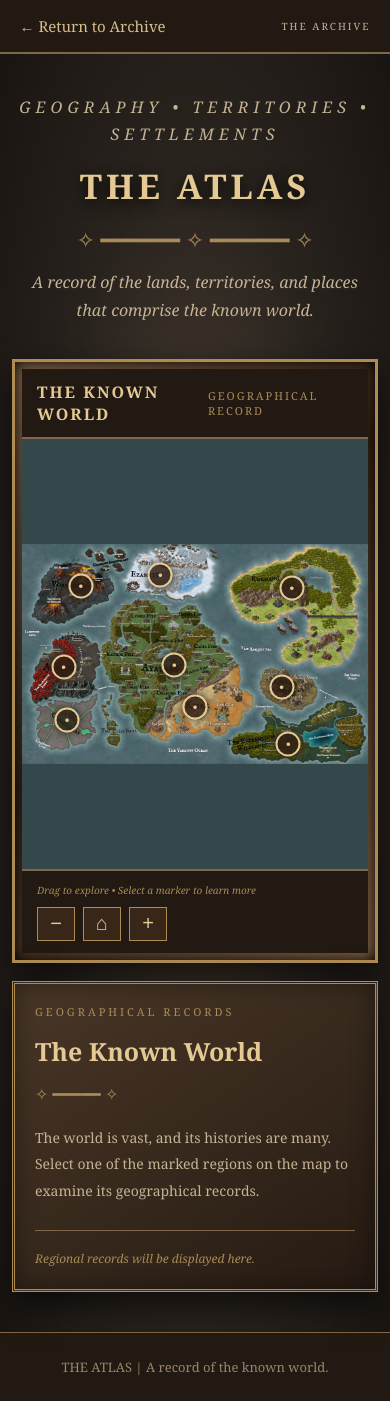
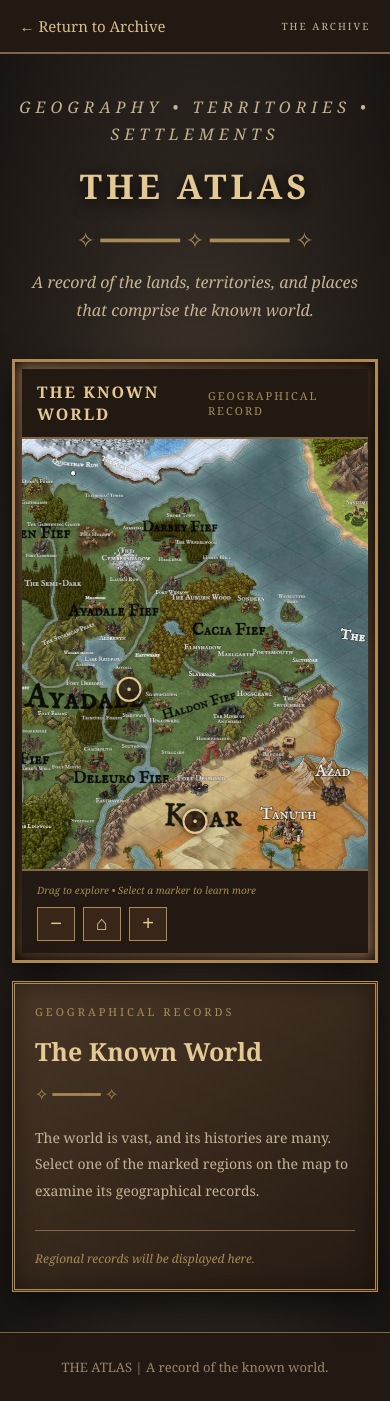
Before and after one commit to RealGeekfI/realgeekfi.github.io, a Jekyll site: the page archive/atlas.html, which Jekyll copies as it is, in a window 390 px wide. Built offline with Jekyll 4.4.1, drawn with Linux system fonts in a browser that asks for light colours.

Commit message:
Update atlas.html

```diff
--- a/archive/atlas.html
+++ b/archive/atlas.html
@@ -170,19 +170,20 @@
             cursor: grabbing;
         }
 
-        .map-content {
-            position: absolute;
-            top: 50%;
-            left: 50%;
 
-            width: min(100%, 1400px);
+.map-content {
+    position: absolute;
+    top: 50%;
+    left: 50%;
+    width: 1400px;
 
-            transform:
-                translate(-50%, -50%)
-                scale(1);
+    transform: translate(-50%, -50%) scale(1);
+    transform-origin: center center;
 
-            transform-origin: center center;
-        }
+    will-change: transform;
+    transition: transform 0.2s ease;
+}
+
 
         .map-content img {
             display: block;
@@ -388,6 +389,13 @@
                 gap: 18px;
             }
 
+            .map-content {
+    width: 1100px;
+}
+
+            .map-stage.dragging .map-content {
+    transition: none;
+}
             .map-frame {
                 padding: 7px;
             }
```
Also changed, not shown: other parts of archive/atlas.html (+1 -5 lines).
